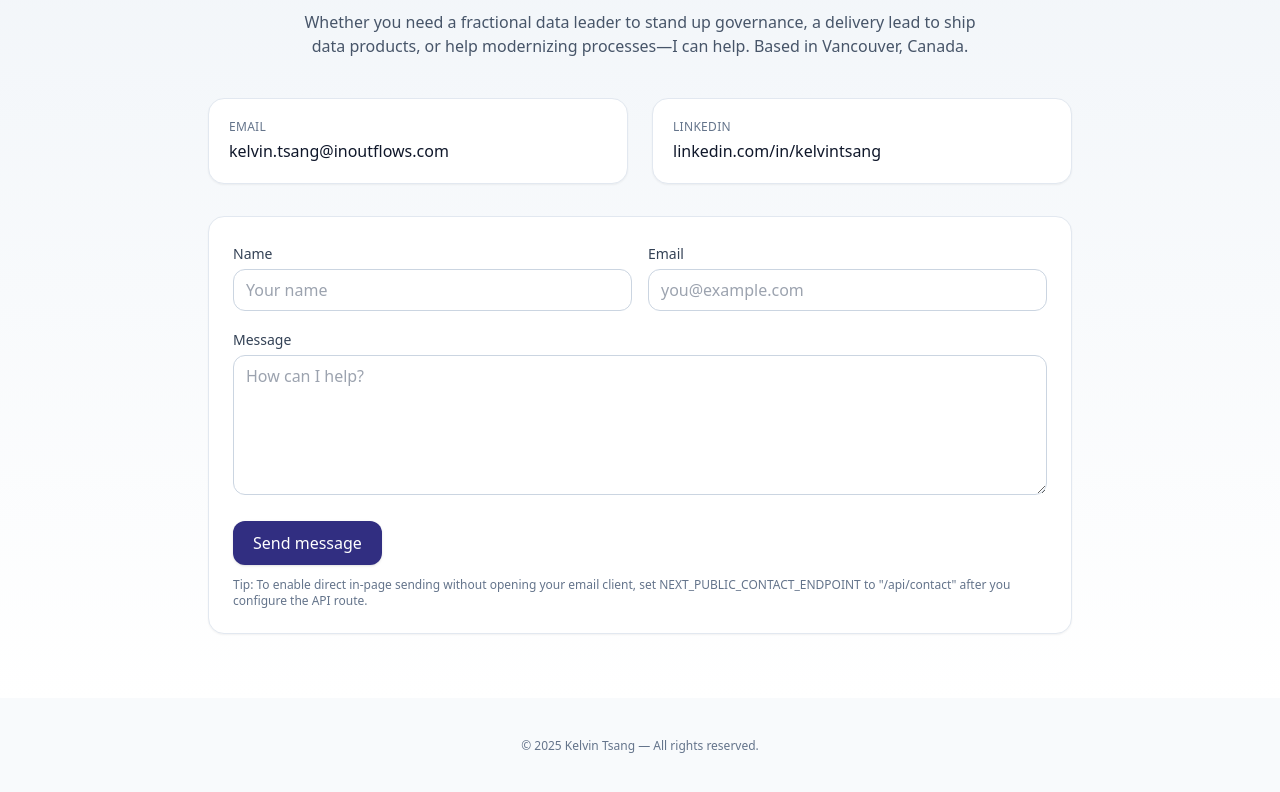
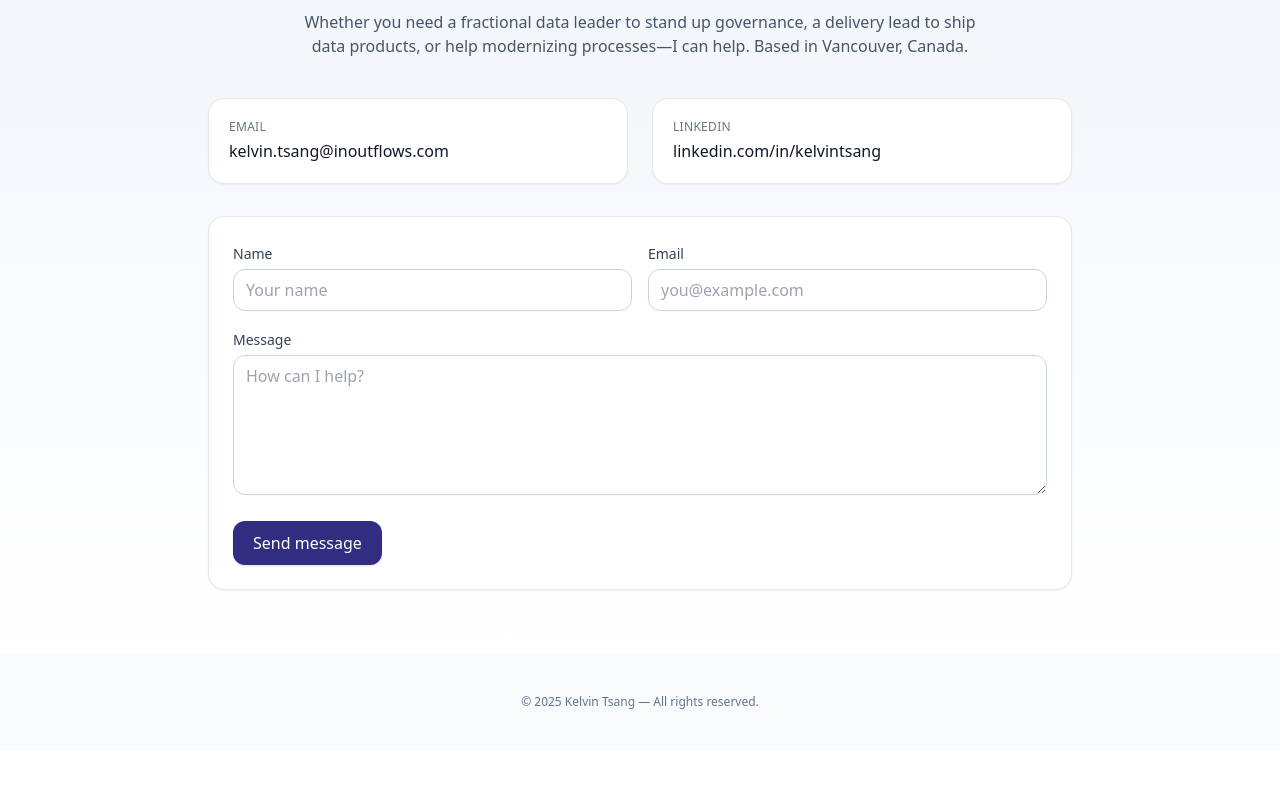
Before and after one commit to kelvintsang0/vercel, a Next.js app: page / in a window 1280 px wide. Shown: the part 4059-4851 px from the top of the page. After the commit the page ends 4809 px from the top, so only its background shows below. Built offline with nearby package versions, Linux system fonts and the light colour scheme.

Commit message:
Update page.tsx

```diff
--- a/src/app/page.tsx
+++ b/src/app/page.tsx
@@ -206,9 +206,6 @@ function ContactForm() {
         </button>
         <div className="text-sm text-slate-600">{status}</div>
       </div>
-      <p className="mt-3 text-xs text-slate-500">
-        Tip: To enable direct in-page sending without opening your email client, set NEXT_PUBLIC_CONTACT_ENDPOINT to "/api/contact" after you configure the API route.
-      </p>
     </form>
   );
 }
```
